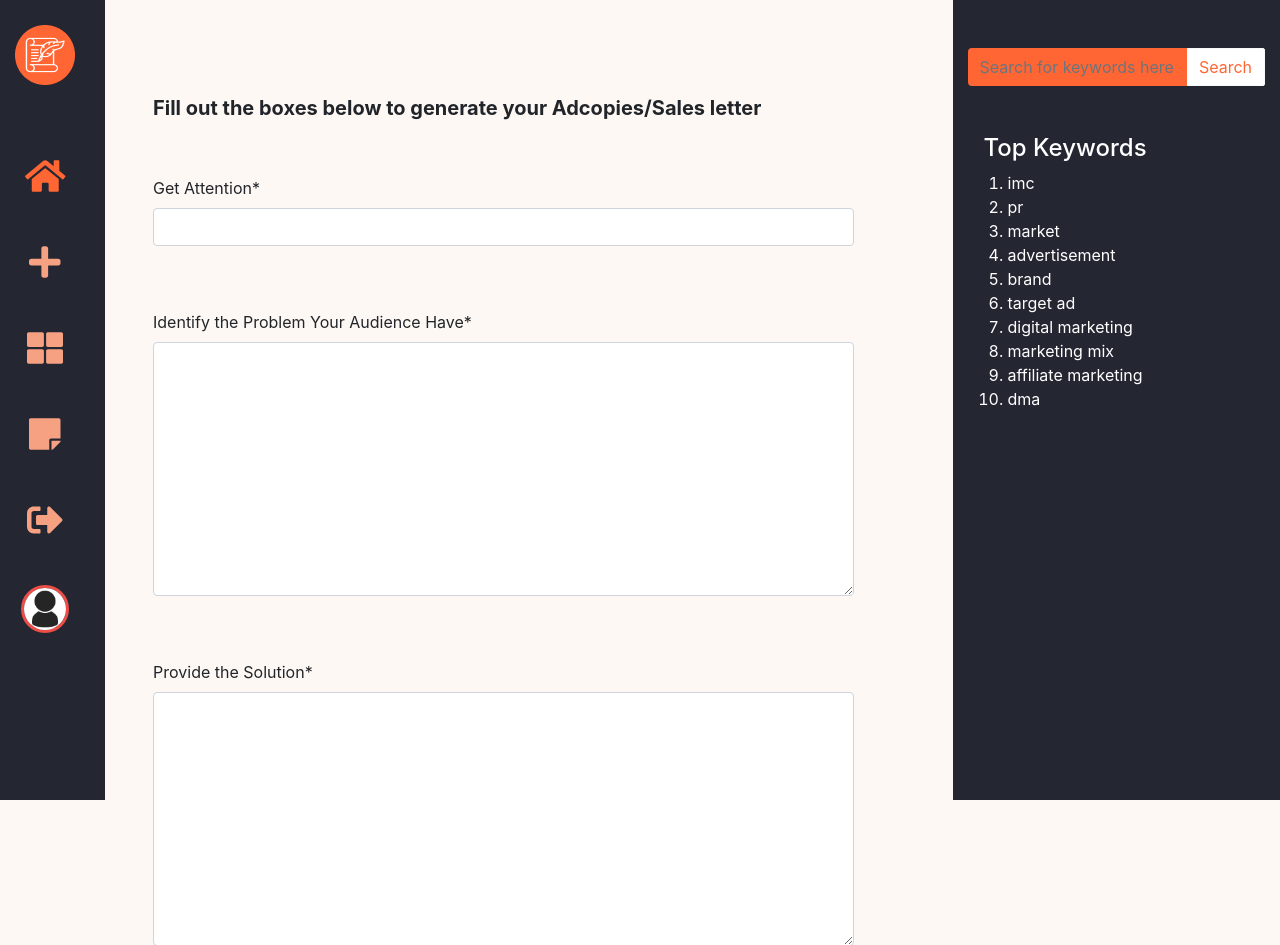
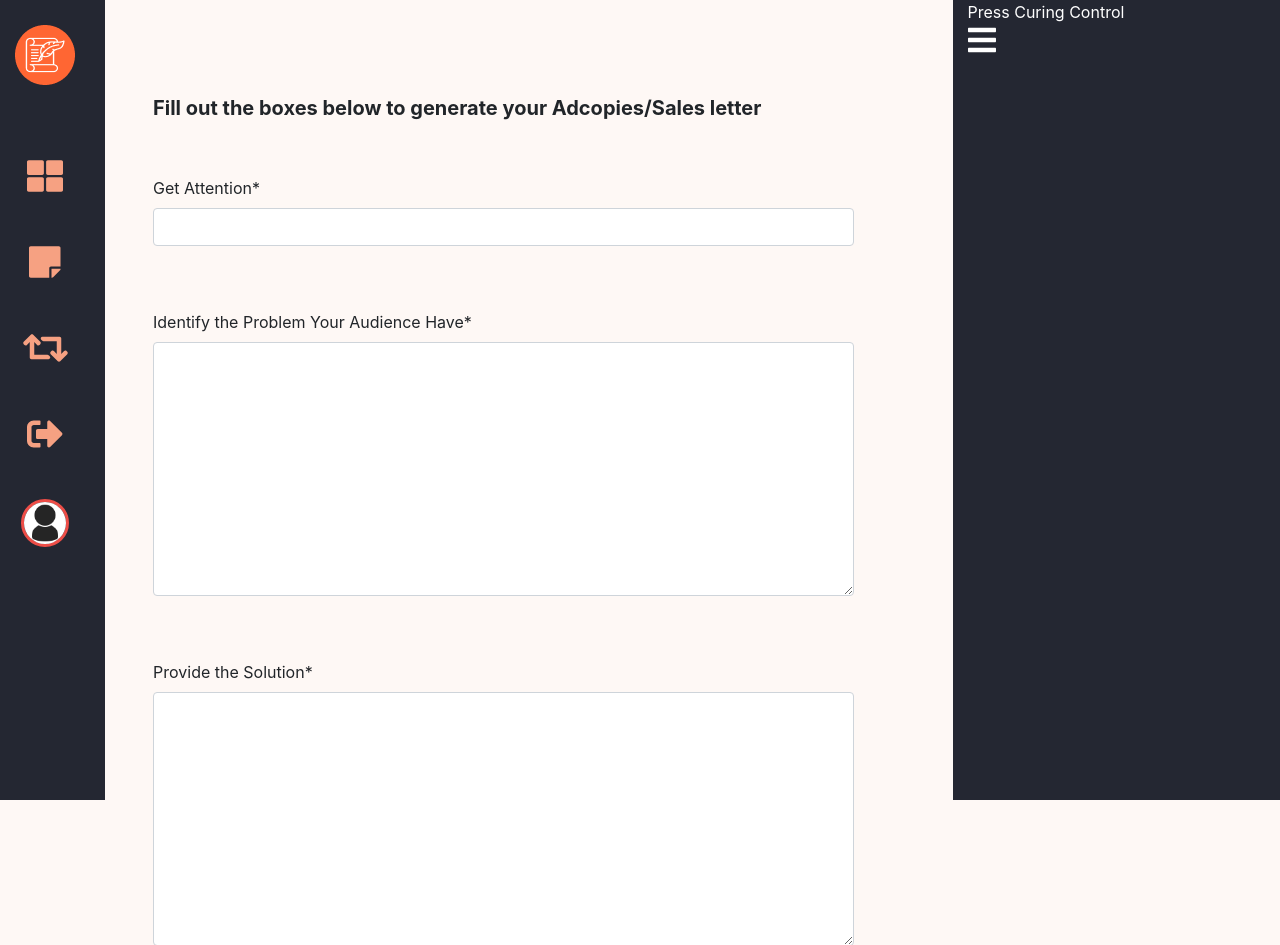
Before and after one commit to AzeezBello/toolx, a Django app: page /create/ in a window 1280 px wide. Shown: the top 945 px of the page. Run offline with Django 3.2, Linux system fonts and the light colour scheme; a user stored in the database is signed in; data comes from the database, SQL or seed files in the repository; both versions use the stored data as it was after the commit; some libraries are stand-ins or nearby versions.

Commit message:
Updae 2022

```diff
--- a/instant_generator/models.py
+++ b/instant_generator/models.py
@@ -31,6 +31,8 @@ class Paraphrase(models.Model):
     user = models.ForeignKey(get_user_model(), on_delete=models.CASCADE)
     Title = models.CharField(max_length=255)
     Article = models.TextField()
+    created_on = models.DateTimeField(auto_now_add=True)
+    last_modified = models.DateTimeField(auto_now=True)
 
     def __str__(self):
         return f'{self.Title}'
@@ -40,6 +42,8 @@ class Profile(models.Model):
     user = models.OneToOneField(User, on_delete=models.CASCADE, related_name="profile")
     avatar = models.ImageField(upload_to='avatar', blank=True, default='media/avatar/default.png')
     email_confirmed = models.BooleanField(default=False)
+    created_on = models.DateTimeField(auto_now_add=True)
+    last_modified = models.DateTimeField(auto_now=True)
 
     def __str__(self):
         return self.user.username
--- a/instant_generator/templates/icon-bar.html
+++ b/instant_generator/templates/icon-bar.html
@@ -7,10 +7,10 @@
 <link rel="stylesheet" href="https://cdnjs.cloudflare.com/ajax/libs/font-awesome/4.7.0/css/font-awesome.min.css">
 
 <div class="icon-bar pt-5">
-  <a class="active" href="/"><i class="fa fa-home"></i></a>
-  <a href="/create"><i class="fa fa-plus"></i></a>
-  <a href="/my_adcopies"><i class="fa fa-th-large"></i></a>
-  <a href="/paraphrase"><i class="fa fa-sticky-note"></i></a>
+  <a href="/dashboard"><i class="fa fa-th-large"></i></a>
+  <a href="/create"><i class="fa fa-sticky-note"></i></a>
+  <a href="/create_paraphrase"><i class="fa fa-retweet"></i></a>
+  <!--  <a class="active" href="/"><i class="fa fa-plus"></i></a>-->
   <a href="/logout"><i class="fas fa-sign-out-alt"></i></a>
   <a  href="/profile"><img class="rounded-circle" src={{ user.profile.avatar.url }} alt="" style="max-width: 3rem; max-height: 3rem; border: 3px solid #ED4D47;"></a>
 </div>
--- a/instant_generator/templates/sidebar.html
+++ b/instant_generator/templates/sidebar.html
@@ -1,49 +1,60 @@
+<div class="nav-side-menu">
+    <div class="brand">Press Curing Control</div>
+    <i class="fa fa-bars fa-2x toggle-btn" data-toggle="collapse" data-target="#menu-content"></i>
+
+        <div class="menu-list">
+
+            <ul id="menu-content" class="menu-content collapse out">
+                <li>
+                  <a href="#">
+                  <i class="fa fa-dashboard fa-lg"></i> Dashboard
+                  </a>
+                </li>
+
+                <li  data-toggle="collapse" data-target="#products" class="collapsed active">
+                  <a href="#"><i class="fa fa-gift fa-lg"></i> Anlagenauswahl <span class="arrow"></span></a>
+                </li>
+                <ul class="sub-menu collapse" id="products">
+                    <li class="active"><a href="#">RFT-H1</a></li>
+                    <li><a href="#">RFT-H2</a></li>
+                    <li><a href="#">BTB-H1</a></li>
+                    <li><a href="#">BTB-H2</a></li>
+                </ul>
 
 
-{% load static %}
-{% block sidebar %}
+                <li data-toggle="collapse" data-target="#service" class="collapsed">
+                  <a href="#"><i class="fa fa-globe fa-lg"></i> Auswertungen <span class="arrow"></span></a>
+                </li>
+                <ul class="sub-menu collapse" id="service">
+                  <li>Trendmonitoring</li>
+                  <li>Alarmmonitoring</li>
+                  <li>Audit-Trail</li>
+                </ul>
 
-<div class="pt-5">
-      <form class="form-inline sidebar-form" action="#" method="GET" value="{{request.GET.q}}" >
-           <div class="input-group navbar-input">
-               <input type="text" class="form-control" name="q" placeholder="Search for keywords here" aria-label="Username" aria-describedby="basic-addon1" />
-               <button type="submit" class="btn btn-light sidebar-form-button" value="Search"> Search </button>
-           </div>
-       </form>
-    <h4 class="mt-5 pl-3">Top Keywords</h4>
-    <ol>
-        <li>
-            <a>imc</a>
-        </li>
-        <li>
-            <a>pr</a>
-        </li>
-        <li>
-            <a>market</a>
-        </li>
-        <li>
-            <a>advertisement</a>
-        </li>
-         <li>
-            <a>brand</a>
-        </li>
-         <li>
-            <a>target ad</a>
-        </li>
-         <li>
-            <a>digital marketing</a>
-        </li>
-         <li>
-            <a>marketing mix</a>
-        </li>
-         <li>
-            <a>affiliate marketing</a>
-        </li>
-         <li>
-            <a>dma</a>
-        </li>
-    </ol>
 
+                <li data-toggle="collapse" data-target="#new" class="collapsed">
+                  <a href="#"><i class="fa fa-car fa-lg"></i> Reporting <span class="arrow"></span></a>
+                </li>
+                <ul class="sub-menu collapse" id="new">
+                  <li>Alarmstatistik</li>
+                  <li>Prozessfähigkeit</li>
+                </ul>
+
+
+                 <li>
+                  <a href="#">
+                  <i class="fa fa-user fa-lg"></i> Profile
+                  </a>
+                  </li>
+
+                 <li data-toggle="collapse" data-target="#new" class="collapsed">
+                  <a href="#"><i class="fa fa-car fa-lg"></i> Service <span class="arrow"></span></a>
+                </li>
+                <ul class="sub-menu collapse" id="new">
+                  <li>Sensorkonfiguration</li>
+                  <li>Betriebsarten</li>
+                </ul>
+
+            </ul>
+     </div>
 </div>
-
-{% endblock sidebar %}
--- a/instant_generator/urls.py
+++ b/instant_generator/urls.py
@@ -10,9 +10,11 @@ urlpatterns = [
     path('dashboard/', views.dashboard, name='dashboard'),
     path('create/', views.create, name='create'),
     path('congratulation/', views.congratulation, name='congratulation'),
+    path('create_paraphrase/', views.create_paraphrase, name='create_paraphrase'),
     path('paraphrase/', views.paraphrase, name='paraphrase'),
     path('my_adcopies/', views.my_adcopies, name='my_adcopies'),
     path('preview/<int:pk>', views.preview, name='preview'),
+    path('paraphrase_preview/<int:pk>', views.paraphrase_preview, name='paraphrase_preview'),
     path('pdf/<int:pk>', views.pdf, name='pdf'),
     path('docx/<int:pk>', views.docx, name='docx'),
 ]
--- a/instant_generator/views.py
+++ b/instant_generator/views.py
@@ -22,6 +22,9 @@ from docx.shared import Inches
 from reportlab.platypus import SimpleDocTemplate, Paragraph, PageBreak, Spacer
 from reportlab.lib.styles import getSampleStyleSheet
 from reportlab.lib.units import mm, inch
+
+
+import requests
 
 
 # Create your views here.
@@ -104,8 +107,14 @@ def edit_profile(request):
 
 @login_required
 def dashboard(request):
+    adcopies = InstantGenerator.objects.filter(user=request.user).order_by('-created_on')
+    my_paraphrase = Paraphrase.objects.filter(user=request.user).order_by('-created_on')
+    context = {
+        "adcopies": adcopies,
+        "my_paraphrase": my_paraphrase,
+    }
 
-    return render(request, 'instant_generator/dashboard.html', {})
+    return render(request, 'instant_generator/dashboard.html', context)
 
 
 @login_required
@@ -126,13 +135,8 @@ def create(request):
 
 
 @login_required
-def congratulation(request):
-
-    return render(request, 'instant_generator/congratulation.html', {})
-
-
-@login_required
-def paraphrase(request):
+@transaction.atomic
+def create_paraphrase(request):
     if request.method == 'POST':
         form = ParaphraseForm(request.POST)
         if form.is_valid():
@@ -145,7 +149,23 @@ def paraphrase(request):
         form = ParaphraseForm()
 
     context = {
-        'form': form
+        'form': form,
+    }
+
+    return render(request, 'instant_generator/create_paraphrase.html', context)
+
+
+@login_required
+def congratulation(request):
+
+    return render(request, 'instant_generator/congratulation.html', {})
+
+
+@login_required
+def paraphrase(request):
+    my_paraphrase = Paraphrase.objects.filter(user=request.user).order_by('-created_on')
+    context = {
+        "my_paraphrase": my_paraphrase,
     }
 
     return render(request, 'instant_generator/paraphrase.html', context)
@@ -168,6 +188,26 @@ def preview(request, pk):
     }
 
     return render(request, 'instant_generator/preview.html', context)
+
+
+def paraphrase_preview(request, pk):
+    url = "https://rapidapi.p.rapidapi.com/paraphrase"
+
+    payload = "{ \t\"text\": \"Researchers in the field of HCI both observe the ways in which humans interact with computers and design technologies that let humans interact with computers in novel ways. Humans interact with computers in many ways; the interface between humans and computers is crucial to facilitating this interaction.\", \t\"numParaphrases\": 1, \t\"coupon\": \"IJg98DCuPqGuit7BrGXKaWsoqOUz0DYV\", \t\"includeSegs\": true, \t\"strength\": 3, \t\"autoflip\": 0.25}"
+    headers = {'content-type': "application/json", 'x-rapidapi-host': "quillbot.p.rapidapi.com", 'x-rapidapi-key': "09903226eemshfe7b329080240cfp1f357fjsnf601dfcc12dd"}
+
+    response = requests.request("POST", url, data=payload, headers=headers)
+
+    print(response.text)
+
+    # original = Paraphrase.objects.get(pk=pk)
+    # generated = Paraphrase.objects.get(pk=pk)
+    # context = {
+    #     "original": original,
+    #     "generated": generated,
+    # }
+
+    return render(request, 'instant_generator/paraphrase_preview.html', context)
 
 
 def pdf(request, pk):
--- a/static/css/toolx.css
+++ b/static/css/toolx.css
@@ -63,6 +63,7 @@ a:hover{
     height: 100vh;
     padding-top: 25px;
 }
+
 /* icon Bar */
 .icon-bar {
   width: 90px; /* Set a specific width */
```
Also changed, not shown: instant_generator/templates/instant_generator/create_paraphrase.html (added, +32 -0 lines), instant_generator/templates/instant_generator/dashboard.html (+40 -6 lines), instant_generator/templates/instant_generator/paraphrase.html (+19 -16 lines), instant_generator/templates/instant_generator/paraphrase_preview.html (added, +34 -0 lines), requirements.txt (+4 -15 lines), db.sqlite3, instant_generator/migrations/0014_auto_20200908_1342.py (added).
